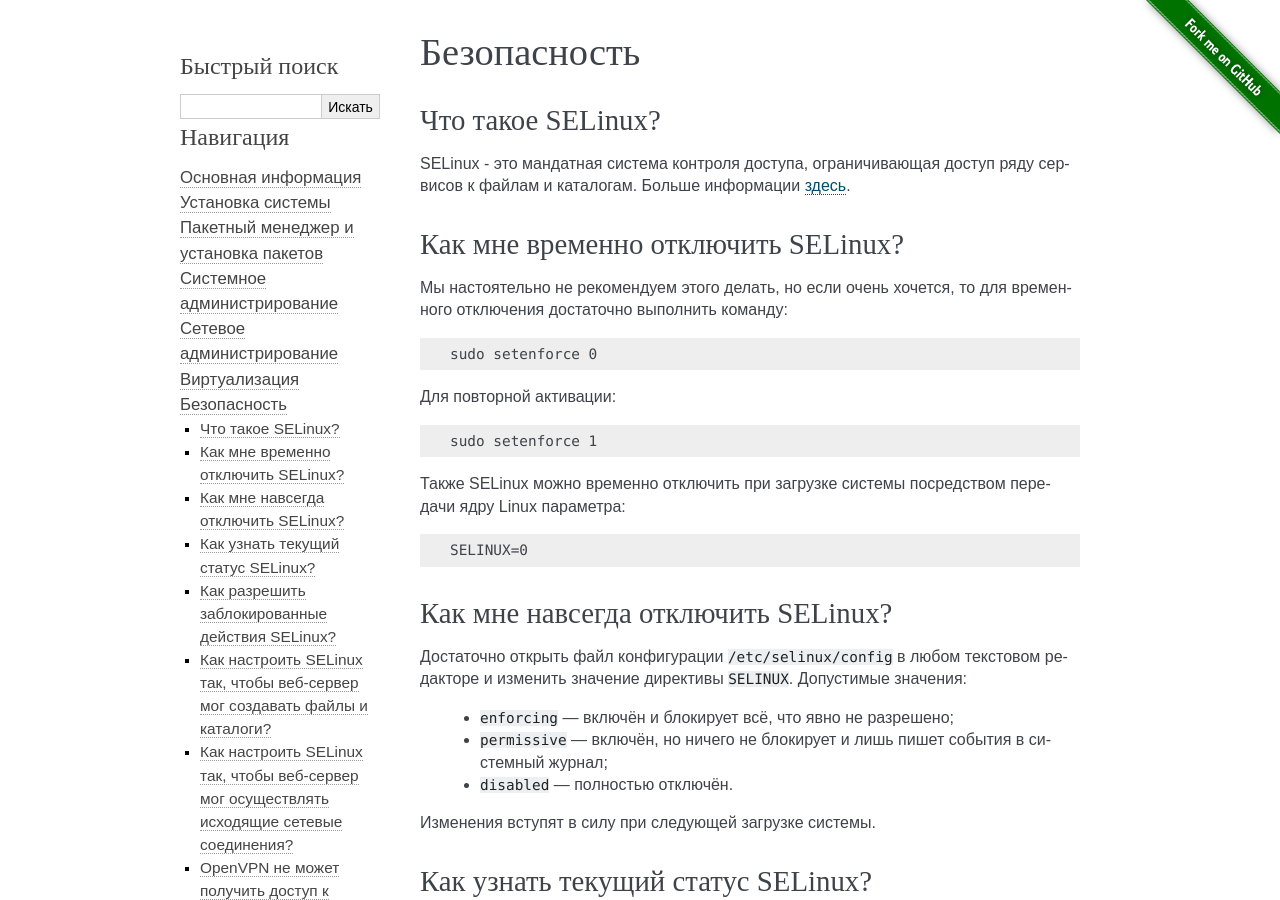
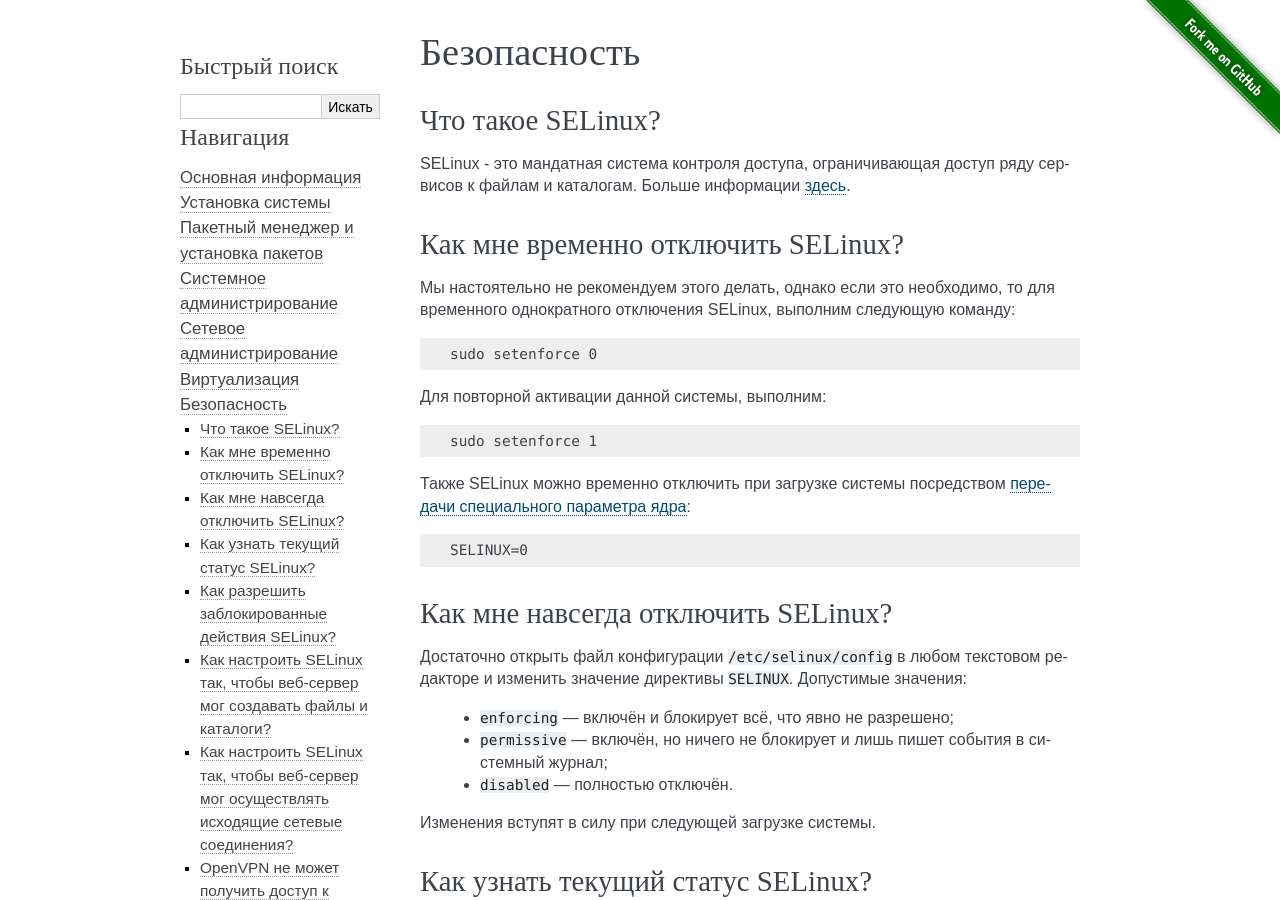
Before and after one commit to RussianFedora/FAQ, a Sphinx documentation site: the page built from source/security.rst, in a window 1280 px wide and 900 px high. Built offline with Sphinx 7.4.7, drawn with Linux system fonts in a browser that asks for light colours.

Commit message:
Updated question selinux-temp.

```diff
--- a/source/security.rst
+++ b/source/security.rst
@@ -25,19 +25,19 @@ SELinux - это мандатная система контроля доступ
 Как мне временно отключить SELinux?
 =======================================
 
-Мы настоятельно не рекомендуем этого делать, но если очень хочется, то для временного отключения достаточно выполнить команду:
+Мы настоятельно не рекомендуем этого делать, однако если это необходимо, то для временного однократного отключения SELinux, выполним следующую команду:
 
 .. code-block:: text
 
     sudo setenforce 0
 
-Для повторной активации:
+Для повторной активации данной системы, выполним:
 
 .. code-block:: text
 
     sudo setenforce 1
 
-Также SELinux можно временно отключить при загрузке системы посредством передачи ядру Linux параметра:
+Также SELinux можно временно отключить при загрузке системы посредством :ref:`передачи специального параметра ядра <kernelpm-once>`:
 
 .. code-block:: text
 
```
